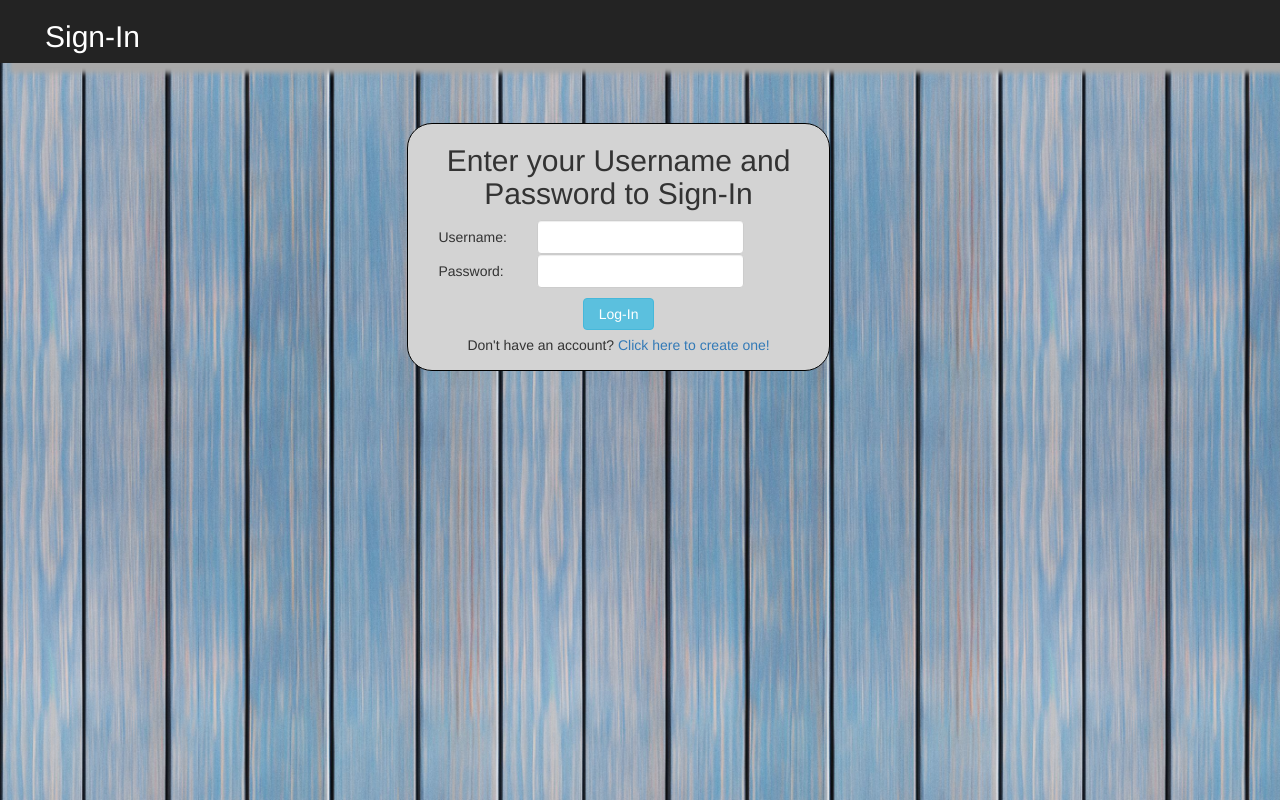
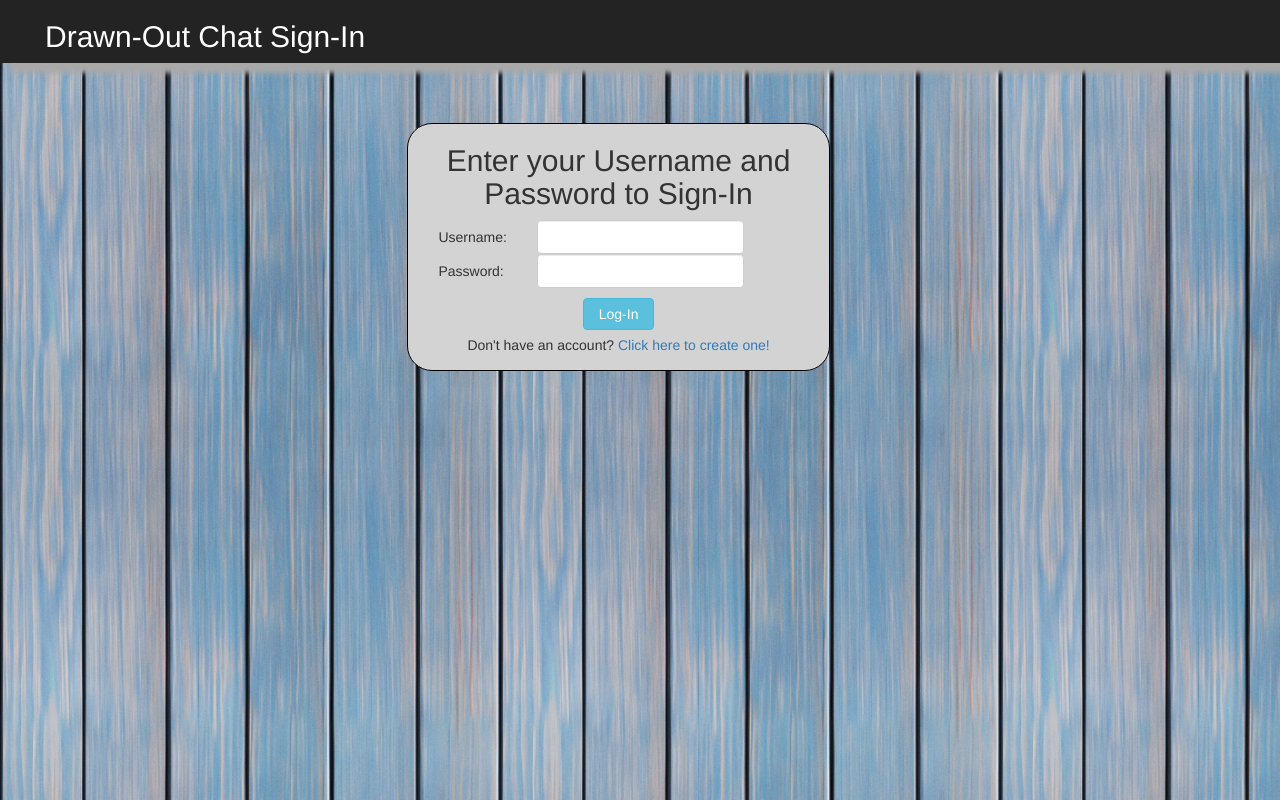
Before and after one commit to HoltPicklesimer/Drawn-Out-Chat, a website: page public/login.html in a window 1280 px wide. Drawn offline with nearby package versions, Linux system fonts and the light colour scheme.

Commit message:
Added Title

```diff
--- a/public/login.html
+++ b/public/login.html
@@ -29,7 +29,7 @@
 <body class="bg1">
 
 <div class="titlebar container-fluid">
-	<h2 class="title2">Sign-In</h2>
+	<h2 class="title2">Drawn-Out Chat Sign-In</h2>
 </div>
 
 <br/>
```
Also changed, not shown: public/signup.html (+1 -1 lines).
